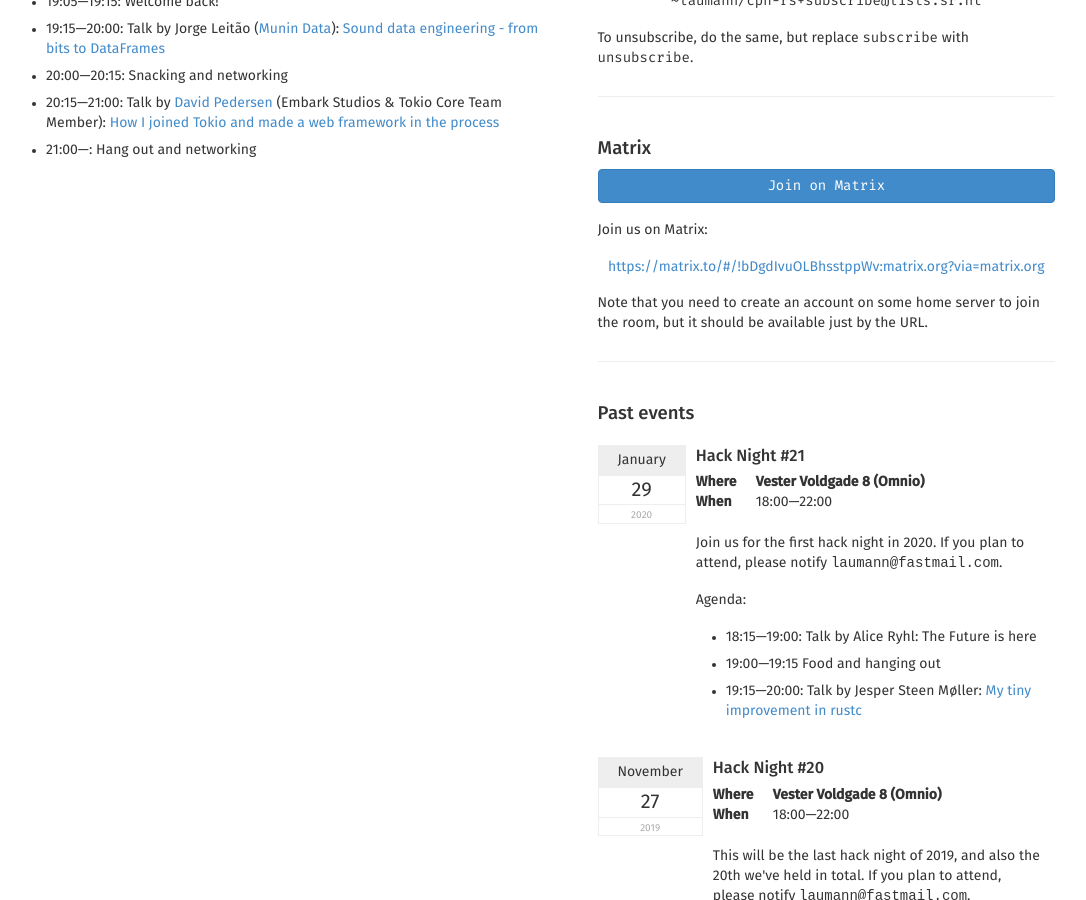
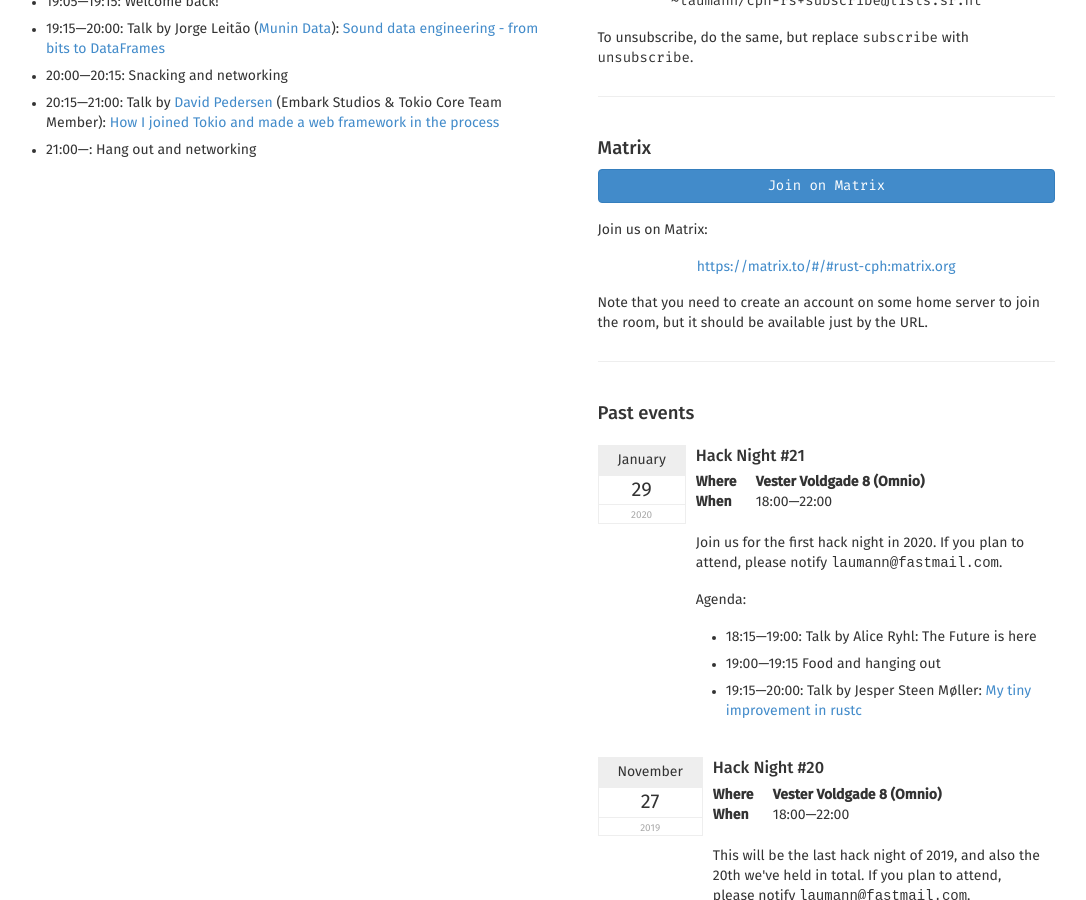
Before and after one commit to laumann/cph.rs, a Jekyll site: the page built from index.html, in a window 1280 px wide and 900 px high, scrolled down 639 px. Shown: the whole window, without its empty margins (155-1241 px from the left). Built offline with Jekyll 4.4.1, drawn with Linux system fonts in a browser that asks for light colours; Markdown is read by kramdown in place of the engine named in the settings.

Commit message:
Use better link for matrix server

```diff
--- a/index.html
+++ b/index.html
@@ -76,9 +76,9 @@ title: The Copenhagen Rust Group
 
 	<hr />
 	<h2>Matrix</h2>
-	<a class="btn btn-primary btn-block" href="https://matrix.to/#/!bDgdIvuOLBhsstppWv:matrix.org?via=matrix.org" target="_blank"><code>Join on Matrix</code></a>
+	<a class="btn btn-primary btn-block" href="https://matrix.to/#/#rust-cph:matrix.org" target="_blank"><code>Join on Matrix</code></a>
 	<p>Join us on Matrix: </p><p style="text-align:
-	center"><a href="https://matrix.to/#/!bDgdIvuOLBhsstppWv:matrix.org?via=matrix.org">https://matrix.to/#/!bDgdIvuOLBhsstppWv:matrix.org?via=matrix.org</a></p>
+	center"><a href="https://matrix.to/#/#rust-cph:matrix.org">https://matrix.to/#/#rust-cph:matrix.org</a></p>
 	  <p>Note that you need to create an account on some home server to join the room, but it should be available just by the URL.</p>
 
 
```
